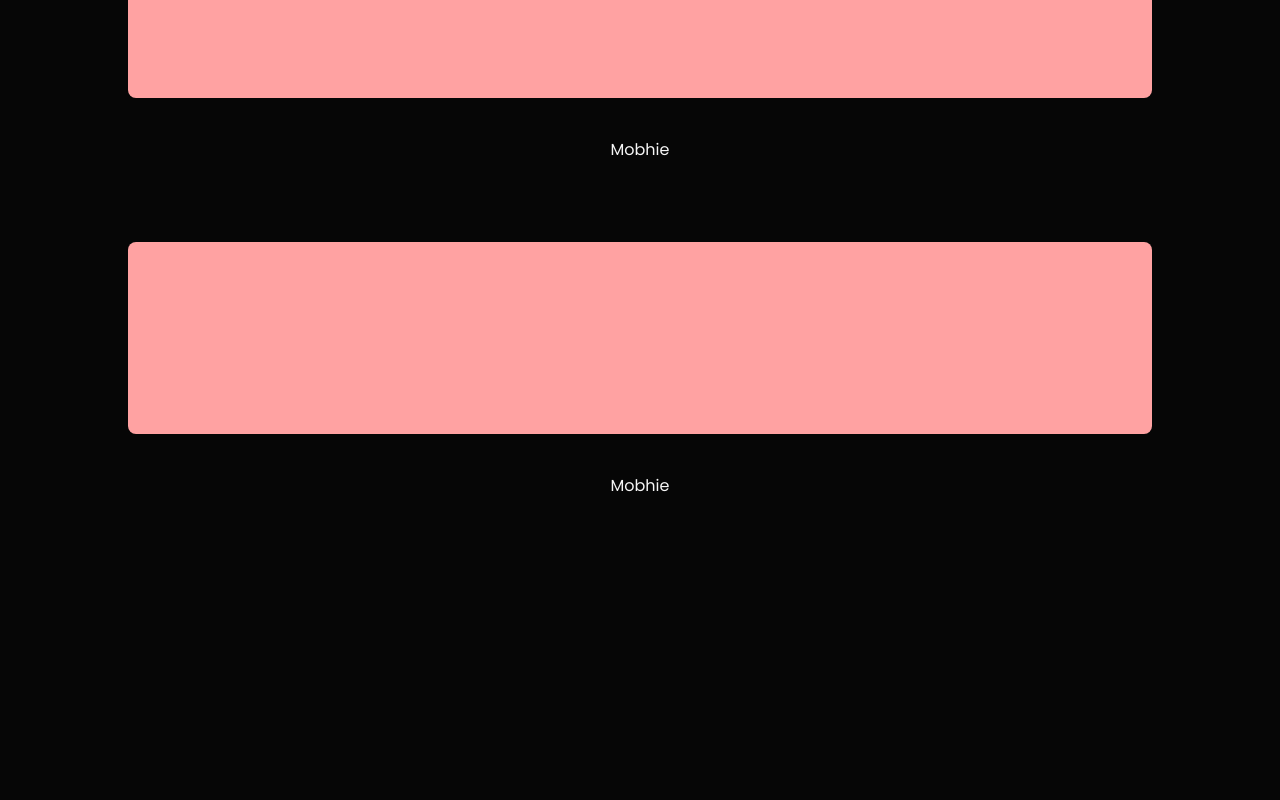
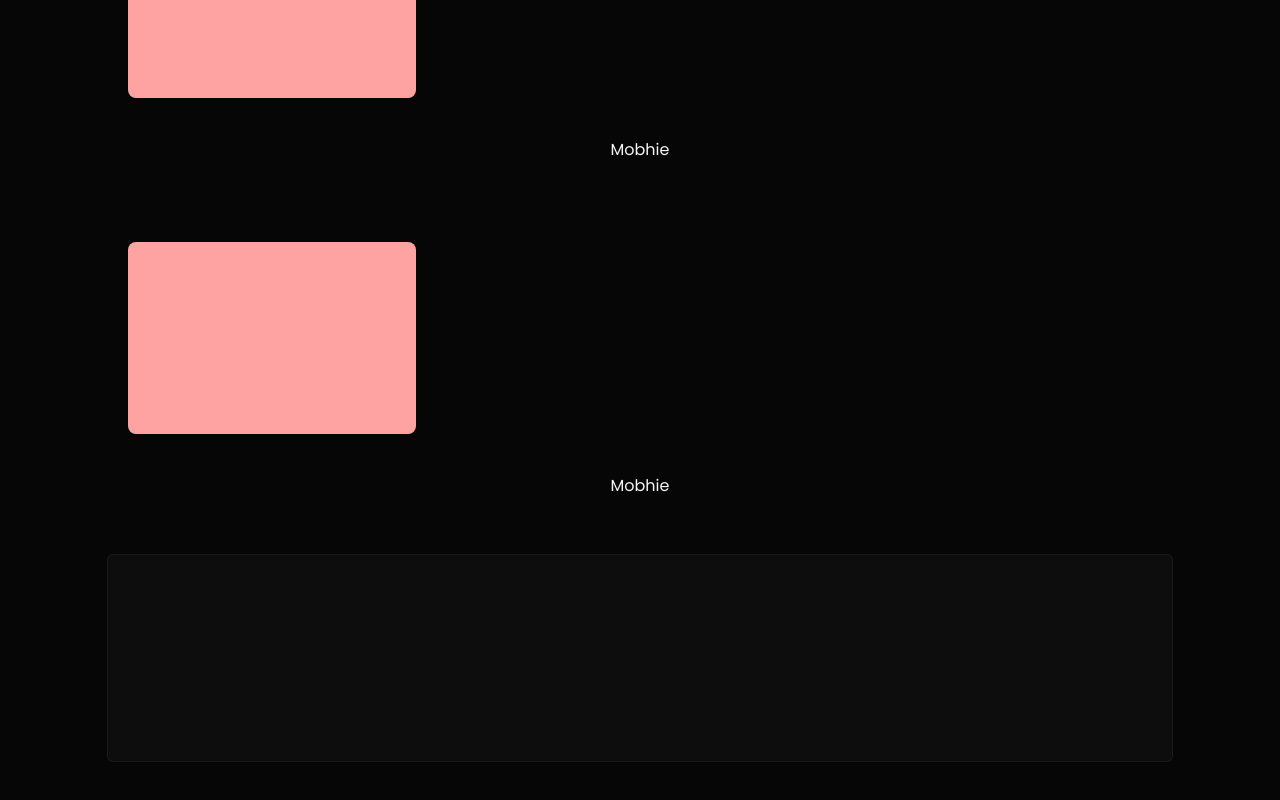
Before and after one commit to wilhelmusolejr/portfolivio-v2, a React (Vite) app: page /projects in a window 1280 px wide. Shown: the part 1692-2492 px from the top of the page. Built offline with nearby package versions, Linux system fonts and the light colour scheme.

Commit message:
add max width

```diff
--- a/src/components/OtherProjectCard.jsx
+++ b/src/components/OtherProjectCard.jsx
@@ -6,7 +6,7 @@ export default function OtherProjectCard() {
       <div className="">
         {/* image */}
         <div className="">
-          <div className="h-48 rounded-lg bg-red-300"></div>
+          <div className="h-48 max-w-72 rounded-lg bg-red-300"></div>
         </div>
         {/* text */}
         <div className="mt-10 text-center capitalize">
--- a/src/pages/Projects.jsx
+++ b/src/pages/Projects.jsx
@@ -29,7 +29,6 @@ export default function Projects() {
       <SectionLine />
 
       {/* other projects */}
-
       <div className="container mx-auto mt-24 w-10/12 max-w-5xl">
         <h2 className="mb-16 max-w-lg text-center text-3xl leading-relaxed font-bold tracking-wide uppercase md:mx-auto md:w-10/12 md:text-2xl">
           other Projects
@@ -44,35 +43,8 @@ export default function Projects() {
         </div>
       </div>
 
-      <br />
-      <br />
-      <br />
-      <br />
-      <br />
-      <br />
-      <br />
-      <br />
-      <br />
-      <br />
-      <br />
-      <br />
-      <br />
-      <br />
-      <br />
-      <br />
-      <br />
-      <br />
-      <br />
-      <br />
-      <br />
-      <br />
-      <br />
-      <br />
-      <br />
-      <br />
-      <br />
-      <br />
-      <br />
+      {/* FOOTER */}
+      <footer className="container mx-auto my-14 h-52 w-10/12 rounded-md"></footer>
     </>
   );
 }
```
